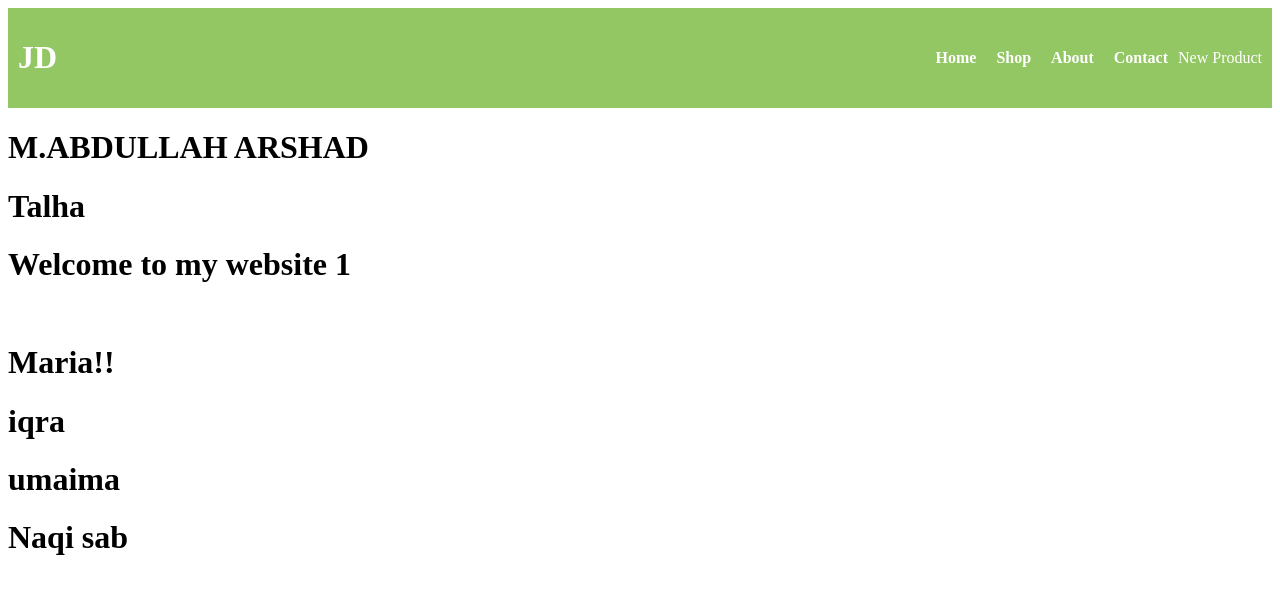
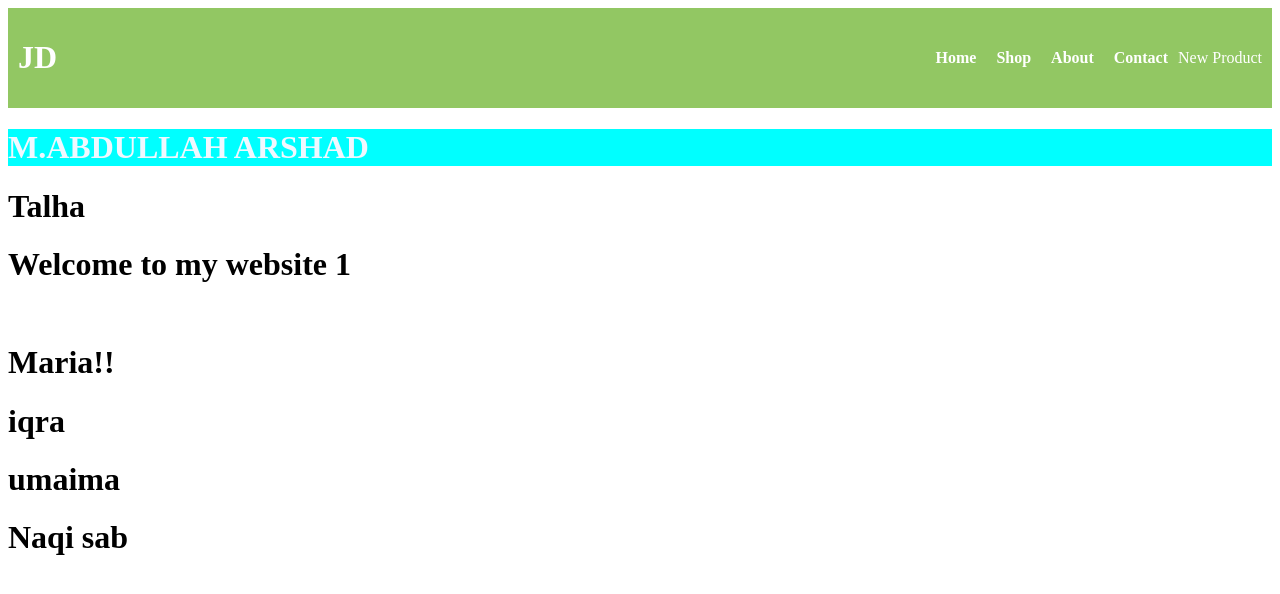
Before and after one commit to MuaazHanif1/Vue-jd-shop, a Vue app: page / in a window 1280 px wide. Shown: the top 594 px of the page. Built offline with nearby package versions, Linux system fonts and the light colour scheme.

Commit message:
Abdullah

```diff
--- a/src/App.vue
+++ b/src/App.vue
@@ -1,6 +1,6 @@
 <template>
 <HeaderComponent/>
-<h1>M.ABDULLAH ARSHAD</h1>
+<h1 style="color: aliceblue; background-color: aqua;">M.ABDULLAH ARSHAD</h1>
 <h1>Talha</h1>
 <h1>Welcome to my website 1</h1>
 <br>
```
